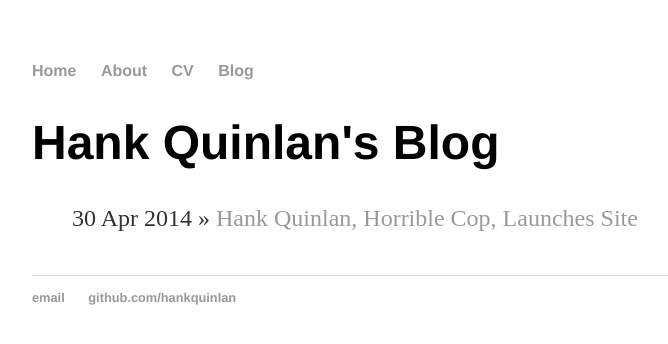
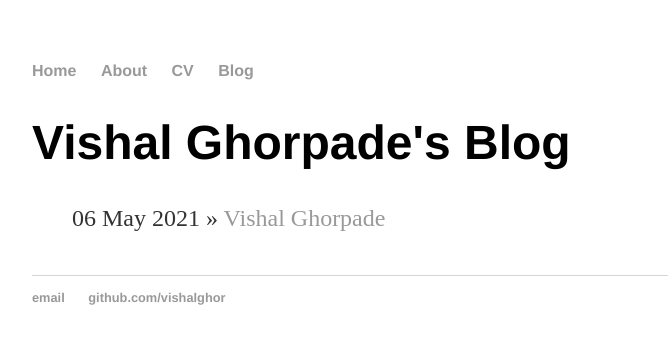
Before and after one commit to vishalghor/Vishalghor.github.io, a Jekyll site: the page built from blog/index.html, in a window 1280 px wide. Shown: the top 344 px of the page, without its empty margins (160-828 px from the left). Built offline with Jekyll 4.4.1, drawn with Linux system fonts in a browser that asks for light colours.

Commit message:
Name modded

```diff
--- a/_layouts/default.html
+++ b/_layouts/default.html
@@ -25,8 +25,8 @@
 
   <footer>
    <ul>
-   <li><a href="mailto:hankquinlanhub@gmail.com">email</a></li>
-   <li><a href="https://github.com/hankquinlan">github.com/hankquinlan</a></li>
+   <li><a href="mailto:vishal.ghor@gmail.com">email</a></li>
+   <li><a href="https://github.com/vishalghor">github.com/vishalghor</a></li>
    </ul>
   </footer>
   </body>
--- /dev/null
+++ b/_posts/2014-04-30-vish-ghor-site-launched.md
@@ -0,0 +1,5 @@
+---
+layout: post
+title: "Vishal Ghorpade "
+date: 2021-05-06
+---
--- a/blog/index.html
+++ b/blog/index.html
@@ -1,6 +1,6 @@
 ---
 layout: default
-title: Hank Quinlan's Blog
+title: Vishal Ghorpade's Blog
 ---
 <h1>{{ page.title }}</h1>
 <ul class="posts">
```
Also changed, not shown: _posts/2014-04-30-hank-quinlan-site-launched.md (deleted, +0 -7 lines).
